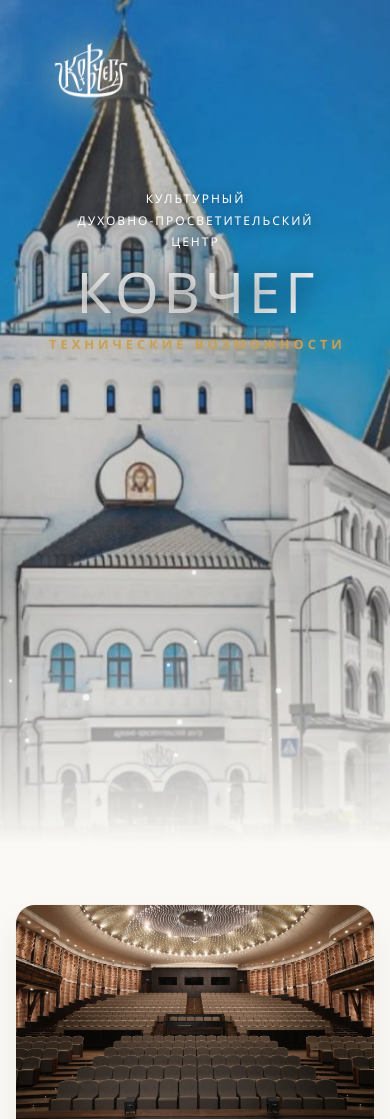
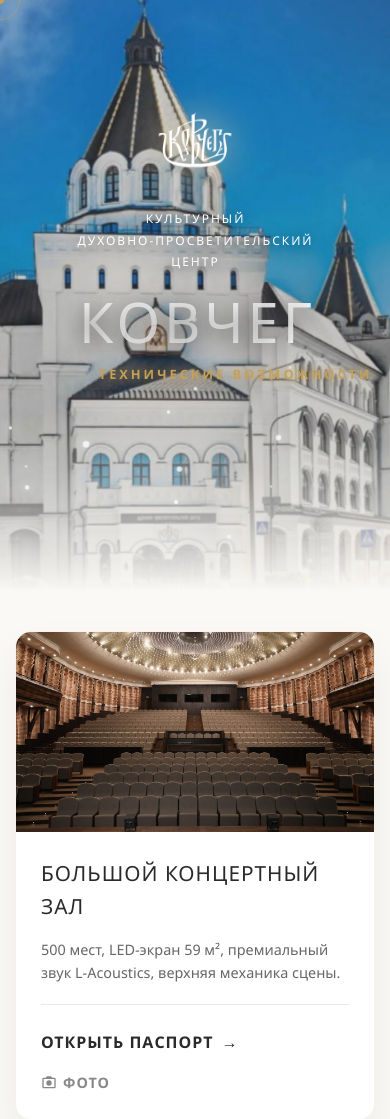
Before and after one commit to kovchegtehotdel-lab/kovcheg-tech-specs, a plain HTML site: page index.html in a window 390 px wide. Shown: the top 1119 px of the page. Drawn offline with Linux system fonts and the light colour scheme.

Commit message:
Update index.html

```diff
--- a/index.html
+++ b/index.html
@@ -2,7 +2,7 @@
 <html lang="ru">
 <head>
     <meta charset="UTF-8">
-    <meta name="viewport" content="width=device-width, initial-scale=1.0">
+    <meta name="viewport" content="width=device-width, initial-scale=1.0, maximum-scale=1.0, user-scalable=no">
     <title>Технические паспорта залов | Ковчег</title>
     <style>
         :root {
@@ -17,7 +17,7 @@
             --font-main: 'Segoe UI', Roboto, Helvetica, Arial, sans-serif;
         }
 
-        * { box-sizing: border-box; margin: 0; padding: 0; }
+        * { box-sizing: border-box; margin: 0; padding: 0; -webkit-tap-highlight-color: transparent; }
 
         html { scroll-behavior: smooth; }
 
@@ -31,11 +31,10 @@
             flex-direction: column;
             overflow-x: hidden;
             cursor: none;
-            background-color: var(--bg-body);
             position: relative;
         }
 
-        /* --- ЖИВОЙ ФОН СТРАНИЦЫ (Еле заметные пылинки) --- */
+        /* --- ЖИВОЙ ФОН СТРАНИЦЫ --- */
         .page-particles {
             position: fixed;
             inset: 0;
@@ -69,10 +68,7 @@
             transition: opacity 0.8s ease, visibility 0.8s ease;
         }
 
-        .preloader.loaded {
-            opacity: 0;
-            visibility: hidden;
-        }
+        .preloader.loaded { opacity: 0; visibility: hidden; }
 
         .preloader-logo {
             height: 180px;
@@ -103,6 +99,7 @@
         @keyframes pulseLogo { 0% { transform: scale(1); opacity: 0.8; } 100% { transform: scale(1.05); opacity: 1; } }
 
         /* --- КАСТОМНЫЙ КУРСОР --- */
+        .cursor-dot, .cursor-ring { display: none; }
         .cursor-dot {
             width: 8px; height: 8px; background-color: var(--primary); border-radius: 50%;
             position: fixed; pointer-events: none; z-index: 9999; transform: translate(-50%, -50%);
@@ -124,7 +121,7 @@
             overflow: hidden;
             perspective: 1000px;
             background-color: var(--bg-body);
-            z-index: 2; /* Поверх фоновых пылинок */
+            z-index: 2;
         }
 
         .hero-bg {
@@ -224,10 +221,9 @@
         .halls-container {
             flex: 1; max-width: 1200px; margin: 0 auto; padding: 120px 20px;
             display: grid; grid-template-columns: repeat(auto-fit, minmax(400px, 1fr));
-            gap: 50px; width: 100%; position: relative; z-index: 3; background-color: transparent; /* Прозрачный фон, чтобы видеть пылинки */
+            gap: 50px; width: 100%; position: relative; z-index: 3; background-color: transparent;
         }
 
-        /* --- КАРТОЧКИ ЗАЛОВ С КИНЕМАТОГРАФИЧНЫМ ЗУМОМ --- */
         .hall-card {
             background: var(--card-bg); border-radius: 20px; overflow: hidden;
             box-shadow: 0 20px 40px rgba(0,0,0,0.06); border: 1px solid rgba(197, 160, 89, 0.15);
@@ -237,72 +233,43 @@
             transition: opacity 0.8s ease, transform 0.8s cubic-bezier(0.175, 0.885, 0.32, 1.275), box-shadow 0.4s ease;
         }
 
-        .hall-card.visible {
-            opacity: 1; transform: translateY(0);
-        }
+        .hall-card.visible { opacity: 1; transform: translateY(0); }
 
-        /* Эффект парения при наведении */
         .hall-card:hover {
             transform: translateY(-10px) scale(1.02);
             box-shadow: 0 40px 80px rgba(0,0,0,0.15);
             border-color: rgba(197, 160, 89, 0.4);
         }
 
-        /* Золотая рамка */
         .hall-card::before {
-            content: '';
-            position: absolute;
-            inset: 0;
-            border: 2px solid transparent;
-            border-radius: 20px;
+            content: ''; position: absolute; inset: 0; border: 2px solid transparent; border-radius: 20px;
             background: linear-gradient(135deg, rgba(197,160,89,0) 0%, rgba(197,160,89,1) 50%, rgba(197,160,89,0) 100%) border-box;
             -webkit-mask: linear-gradient(#fff 0 0) padding-box, linear-gradient(#fff 0 0);
-            -webkit-mask-composite: xor;
-            mask-composite: exclude;
-            opacity: 0;
-            transition: opacity 0.5s ease;
-            pointer-events: none;
-            z-index: 2;
+            -webkit-mask-composite: xor; mask-composite: exclude; opacity: 0;
+            transition: opacity 0.5s ease; pointer-events: none; z-index: 2;
         }
 
         .hall-card:hover::before { opacity: 1; }
 
-        /* Золотой блик */
         .hall-card::after {
-            content: '';
-            position: absolute;
-            top: 0; left: -100%;
-            width: 50%; height: 100%;
+            content: ''; position: absolute; top: 0; left: -100%; width: 50%; height: 100%;
             background: linear-gradient(to right, rgba(255,255,255,0) 0%, rgba(255,255,255,0.4) 50%, rgba(255,255,255,0) 100%);
-            transform: skewX(-25deg);
-            transition: left 0.7s ease;
-            z-index: 2;
-            pointer-events: none;
+            transform: skewX(-25deg); transition: left 0.7s ease; z-index: 2; pointer-events: none;
         }
 
         .hall-card:hover::after { left: 150%; }
 
-        /* Контейнер для фото и контента */
         .card-inner {
-            width: 100%;
-            height: 100%;
-            display: flex;
-            flex-direction: column;
-            position: relative;
-            z-index: 3;
+            width: 100%; height: 100%; display: flex; flex-direction: column;
+            position: relative; z-index: 3;
         }
 
-        /* --- КИНЕМАТОГРАФИЧНЫЙ ЗУМ ФОТО --- */
         .hall-card-img {
-            height: 280px;
-            background-size: cover;
-            background-position: center;
-            transition: transform 1.2s cubic-bezier(0.2, 0.8, 0.2, 1); /* Плавный зум */
+            height: 280px; background-size: cover; background-position: center;
+            transition: transform 1.2s cubic-bezier(0.2, 0.8, 0.2, 1);
         }
 
-        .hall-card:hover .hall-card-img {
-            transform: scale(1.1); /* Увеличение при наведении */
-        }
+        .hall-card:hover .hall-card-img { transform: scale(1.1); }
 
         .hall-card-content { padding: 40px; flex: 1; display: flex; flex-direction: column; }
         .hall-card-content h3 { font-size: 1.6rem; font-weight: 500; color: var(--bg-dark); margin-bottom: 15px; text-transform: uppercase; letter-spacing: 1px; }
@@ -317,8 +284,8 @@
             display: inline-flex; align-items: center; color: var(--bg-dark);
             font-weight: 600; font-size: 0.95rem; text-transform: uppercase;
             letter-spacing: 1px; text-decoration: none;
-            transition: transform 0.2s ease, color 0.3s;
-            will-change: transform;
+            transition: transform 0.2s ease, color 0.3s; will-change: transform;
+            -webkit-tap-highlight-color: transparent;
         }
         .card-btn:hover { color: var(--primary); }
         .card-btn span { margin-left: 8px; transition: transform 0.3s ease; }
@@ -345,38 +312,90 @@
         @keyframes logoPulse { 0%, 100% { filter: brightness(0) invert(1) drop-shadow(0 0 15px rgba(255,255,255,0.6)) drop-shadow(0 0 10px rgba(197,160,89,0.4)); } 50% { filter: brightness(0) invert(1) drop-shadow(0 0 25px rgba(255,255,255,0.9)) drop-shadow(0 0 20px rgba(197,160,89,0.8)); } }
         @keyframes floatParticle { 0% { transform: translateY(0) scale(1); opacity: 0; } 10% { opacity: 0.8; } 90% { opacity: 0.8; } 100% { transform: translateY(-100vh) scale(1.5); opacity: 0; } }
 
-        /* --- АДАПТИВНОСТЬ --- */
+        /* --- АДАПТИВНОСТЬ ДЛЯ ПЛАНШЕТОВ --- */
         @media (max-width: 1024px) {
             .hero-content h2 { font-size: 4.5rem; letter-spacing: 8px; margin-right: -8px; }
             .hero-content p { letter-spacing: 5px; margin-right: -5px; }
+            .halls-container { padding: 80px 20px; }
         }
 
+        /* --- АДАПТИВНОСТЬ ДЛЯ МОБИЛЬНЫХ --- */
         @media (max-width: 768px) {
-            body { cursor: auto; background-color: var(--bg-body); }
+            body { cursor: auto; }
             .cursor-dot, .cursor-ring, .page-particles { display: none; }
             .preloader { display: none; }
 
-            .hero { display: flex; flex-direction: column; justify-content: space-between; padding: 30px 5%; }
-            .logo-container { position: static; margin-bottom: 20px; opacity: 1; animation: none; }
-            .hero-content { position: static; display: flex; flex-direction: column; align-items: center; text-align: center; margin-top: 50px; margin-bottom: auto; opacity: 1; animation: none; }
-            .hero-content h2 { font-size: 3.5rem; letter-spacing: 5px; margin-right: -5px; }
-            .hero-content h1 { font-size: 0.75rem; letter-spacing: 2px; }
-            .hero-content p { font-size: 0.8rem; letter-spacing: 4px; text-align: center; margin-right: -4px; }
+            /* Шапка */
+            .hero {
+                height: auto;
+                min-height: 70vh;
+                display: flex;
+                flex-direction: column;
+                justify-content: flex-start;
+                padding: 100px 5% 60px;
+            }
+
+            .logo-container {
+                position: static;
+                margin: 0 auto 20px;
+                opacity: 1;
+                animation: none;
+                text-align: center;
+            }
             .logo-container img { height: 80px; }
+
+            .hero-content {
+                position: static;
+                display: flex;
+                flex-direction: column;
+                align-items: center;
+                text-align: center;
+                opacity: 1;
+                animation: none;
+                margin-bottom: 40px;
+            }
+            .hero-content h1 { font-size: 0.75rem; letter-spacing: 2px; margin-bottom: 10px; }
+            .hero-content h2 { font-size: 3.5rem; letter-spacing: 4px; margin-right: -4px; }
+            .hero-content p { font-size: 0.8rem; letter-spacing: 3px; margin-right: -3px; }
+
             .scroll-indicator { display: none; }
 
-            .halls-container { padding: 60px 15px; gap: 30px; grid-template-columns: 1fr; }
-            .hall-card-img { height: 220px; }
-            .hall-card-content { padding: 25px; }
-            .hall-card { transform: none !important; opacity: 1 !important; }
+            /* Сетка карточек */
+            .halls-container {
+                padding: 40px 15px 60px;
+                gap: 25px;
+                grid-template-columns: 1fr; /* Одна колонка */
+            }
+
+            .hall-card {
+                transform: none !important;
+                opacity: 1 !important;
+                border-radius: 16px;
+            }
             .hall-card:hover { transform: none; }
             .hall-card:hover .hall-card-img { transform: none; }
+            .hall-card::before, .hall-card::after { display: none; } /* Убираем эффекты для тача */
+
+            .hall-card-img { height: 200px; }
+            .hall-card-content { padding: 25px; }
+            .hall-card-content h3 { font-size: 1.3rem; }
+            .hall-card-content p { font-size: 0.9rem; margin-bottom: 20px; }
+
+            /* Кнопки в карточке */
+            .hall-card-actions { flex-direction: column; gap: 15px; align-items: flex-start; }
+            .card-btn { font-size: 1rem; }
+        }
+
+        /* --- САМЫЕ УЗКИЕ ЭКРАНЫ --- */
+        @media (max-width: 380px) {
+            .hero-content h2 { font-size: 2.8rem; }
+            .hall-card-img { height: 180px; }
         }
     </style>
 </head>
 <body>
 
-    <!-- Фоновые пылинки по всей странице -->
+    <!-- Фоновые пылинки -->
     <div class="page-particles" id="pageParticles"></div>
 
     <!-- ПРЕЛОАДЕР -->
@@ -454,17 +473,26 @@
 
     <script>
         document.addEventListener('DOMContentLoaded', () => {
-            // 1. Прелоадер
+            // Проверка на тач-устройство
+            const isTouchDevice = 'ontouchstart' in window || navigator.maxTouchPoints > 0;
+
+            // 1. Прелоадер (только для ПК, на мобильных скрыт через CSS)
+            if (!isTouchDevice) {
                 const preloader = document.getElementById('preloader');
                 setTimeout(() => {
                     preloader.classList.add('loaded');
                     document.body.style.overflow = 'auto';
                 }, 2000);
                 document.body.style.overflow = 'hidden';
+            }
 
-            // 2. Курсор
+            // 2. Кастомный курсор (только для ПК)
+            if (!isTouchDevice) {
                 const cursorDot = document.getElementById('cursorDot');
                 const cursorRing = document.getElementById('cursorRing');
+                cursorDot.style.display = 'block';
+                cursorRing.style.display = 'block';
+
                 const links = document.querySelectorAll('a, .hall-card');
                 let mouseX = 0, mouseY = 0, ringX = 0, ringY = 0;
 
@@ -487,8 +515,10 @@
                     link.addEventListener('mouseenter', () => cursorRing.classList.add('hover'));
                     link.addEventListener('mouseleave', () => cursorRing.classList.remove('hover'));
                 });
+            }
 
-            // 3. Параллакс
+            // 3. Параллакс (только для ПК)
+            if (!isTouchDevice) {
                 const heroBg = document.getElementById('heroBg');
                 const logoContainer = document.getElementById('logoContainer');
                 const heroContent = document.getElementById('heroContent');
@@ -507,6 +537,7 @@
                     logoContainer.style.transform = 'translateX(0) translateY(0)';
                     heroContent.style.transform = 'translateX(0) translateY(0)';
                 });
+            }
 
             // 4. Появление карточек при скролле
             const cards = document.querySelectorAll('.hall-card');
@@ -518,12 +549,16 @@
                     }
                 });
             }, { threshold: 0.1 });
+
             cards.forEach((card, index) => {
+                if (!isTouchDevice) {
                     card.style.transitionDelay = `${index * 0.15}s`;
+                }
                 observer.observe(card);
             });
 
-            // 5. Магнитные кнопки
+            // 5. Магнитные кнопки (только для ПК)
+            if (!isTouchDevice) {
                 const magneticBtns = document.querySelectorAll('.magnetic');
                 magneticBtns.forEach(btn => {
                     btn.addEventListener('mousemove', (e) => {
@@ -536,8 +571,10 @@
                         btn.style.transform = 'translate(0, 0)';
                     });
                 });
+            }
 
-            // 6. Частицы в шапке
+            // 6. Частицы в шапке (только для ПК)
+            if (!isTouchDevice) {
                 const particlesContainer = document.getElementById('particles');
                 const particleCount = 40;
                 for (let i = 0; i < particleCount; i++) {
@@ -554,21 +591,22 @@
                     particlesContainer.appendChild(particle);
                 }
 
-            // 7. ФОНОВЫЕ ПЫЛИНКИ ПО ВСЕЙ СТРАНИЦЕ
+                // 7. Фоновые пылинки по всей странице (только для ПК)
                 const pageParticlesContainer = document.getElementById('pageParticles');
-            const pageParticleCount = 20; // Количество пылинок на всей странице
+                const pageParticleCount = 20;
                 for (let i = 0; i < pageParticleCount; i++) {
                     const particle = document.createElement('div');
                     particle.classList.add('page-particle');
-                const size = Math.random() * 6 + 2; // Размер от 2 до 8 пикселей
+                    const size = Math.random() * 6 + 2;
                     particle.style.width = `${size}px`;
                     particle.style.height = `${size}px`;
                     particle.style.left = `${Math.random() * 100}%`;
                     particle.style.top = `${Math.random() * 100}%`;
-                const duration = Math.random() * 20 + 15; // Долгое парение
+                    const duration = Math.random() * 20 + 15;
                     particle.style.animationDuration = `${duration}s`;
                     particle.style.animationDelay = `${Math.random() * 10}s`;
                     pageParticlesContainer.appendChild(particle);
+                }
             }
         });
     </script>
```
Lines whose indentation alone changed are shown as unchanged.
